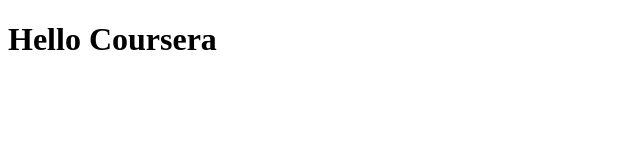
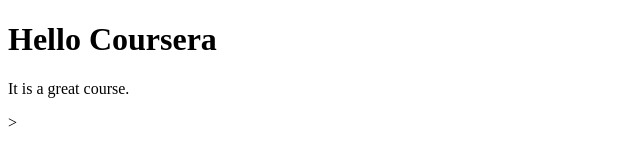
Before and after one commit to fatimaanis/Coursera-test, a plain HTML site: page site/index.html in a window 1280 px wide. Shown: the whole page, without its empty margins (0-640 px from the left). Drawn offline with Linux system fonts and the light colour scheme.

Commit message:
Small change to main page

```diff
--- a/site/index.html
+++ b/site/index.html
@@ -5,5 +5,6 @@
 </head>
 <body>
 <h1>Hello Coursera</h1>
+<p>It is a great course.</p>>
 </body>
 </html>
```
